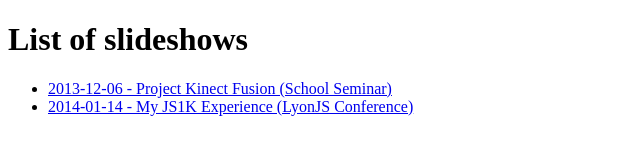
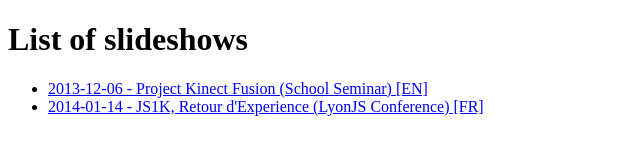
Before and after one commit to benjaminplanche/presentations, a plain HTML site: page index.html in a window 1280 px wide. Shown: the whole page, without its empty margins (0-640 px from the left). Drawn offline with Linux system fonts and the light colour scheme.

Commit message:
<JS1K> Language details in the index

```diff
--- a/index.html
+++ b/index.html
@@ -7,8 +7,8 @@
 	<body>
 		<h1>List of slideshows</h1>
 		<ul>
-		  <li><a href="2013-12-06 - Kinect-Fusion (School Seminar)/Presenting-Kinect-Fusion.html">2013-12-06 - Project Kinect Fusion (School Seminar)</a></li>
-		  <li><a href="2014-01-14 - JS1K Experience (LyonJS Conference)/index.html">2014-01-14 - My JS1K Experience (LyonJS Conference)</a></li>
+		  <li><a href="2013-12-06 - Kinect-Fusion (School Seminar)/Presenting-Kinect-Fusion.html">2013-12-06 - Project Kinect Fusion (School Seminar) [EN]</a></li>
+		  <li><a href="2014-01-14 - JS1K Experience (LyonJS Conference)/index.html">2014-01-14 - JS1K, Retour d'Experience (LyonJS Conference) [FR]</a></li>
 	  </ul>
 	</body>
 </html>
```
